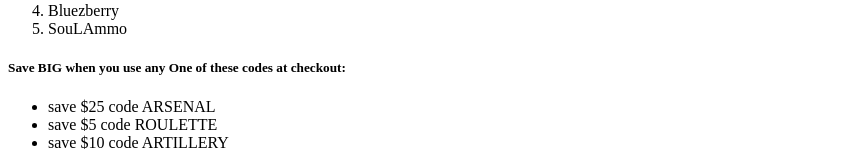
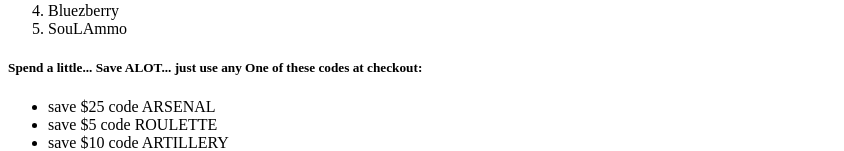
Before and after one commit to solideveloper/fsw-100, a plain HTML site: page week2/index.html in a window 1280 px wide. Shown: the part 639-790 px from the top of the page, without its empty margins (0-844 px from the left). Drawn offline with Linux system fonts and the light colour scheme.

Commit message:
2nd commit

```diff
--- a/week2/index.html
+++ b/week2/index.html
@@ -40,7 +40,7 @@
         </div>
 
 
-        <div><h5>Save BIG when you use any One of these codes at checkout:</h5> <!--block-->
+        <div><h5>Spend a little... Save ALOT... just use any One of these codes at checkout:</h5> <!--block-->
         <ul>
             <li>save $25 code ARSENAL</li>
             <li>save  $5 code ROULETTE</li>
```
